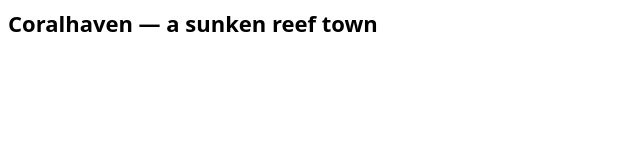
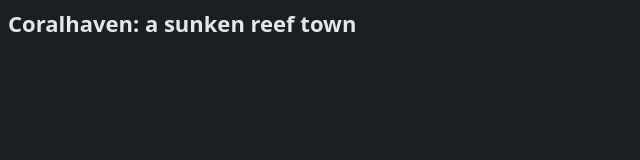
Before and after one commit to bilalx796/website, a plain HTML site: page graphics-town/07-06-01.html in a window 1280 px wide. Shown: the whole page, without its empty margins (0-640 px from the left). Drawn offline with nearby package versions, Linux system fonts and the light colour scheme.

Commit message:
Town page: soft dark background, drop the em dash from the title
Co-Authored-By: Claude Opus 5.5 <noreply@anthropic.com>

```diff
--- a/graphics-town/07-06-01.html
+++ b/graphics-town/07-06-01.html
@@ -7,6 +7,8 @@
     <link rel="icon" href="data:," />
     <link rel="stylesheet" href="./libs/CS559/style559.css" />
     <style>
+      /* a soft charcoal page instead of white */
+      html, body { background: #1b1e22; color: #e4e8ec; }
       .town-head { max-width: 960px; margin: 8px 0 10px; font-family: system-ui, sans-serif; }
       .town-head h1 { margin: 0; font-size: 22px; }
       .town-head p { margin: 4px 0 0; color: #445; font-size: 14px; }
@@ -16,7 +18,7 @@
 
   <body>
     <div class="town-head">
-      <h1>Coralhaven — a sunken reef town</h1>
+      <h1>Coralhaven: a sunken reef town</h1>
     </div>
     <div id="div1"></div>
         <script type="importmap">
```
